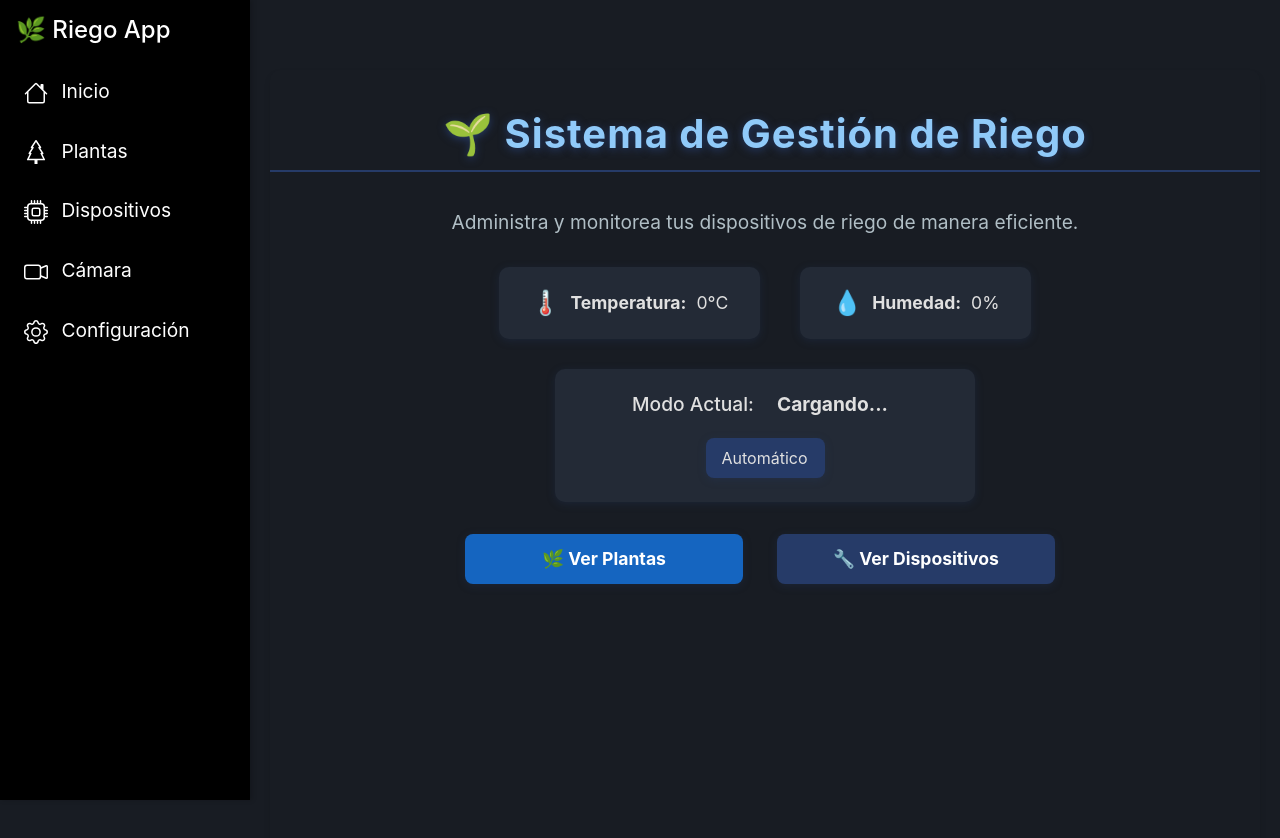
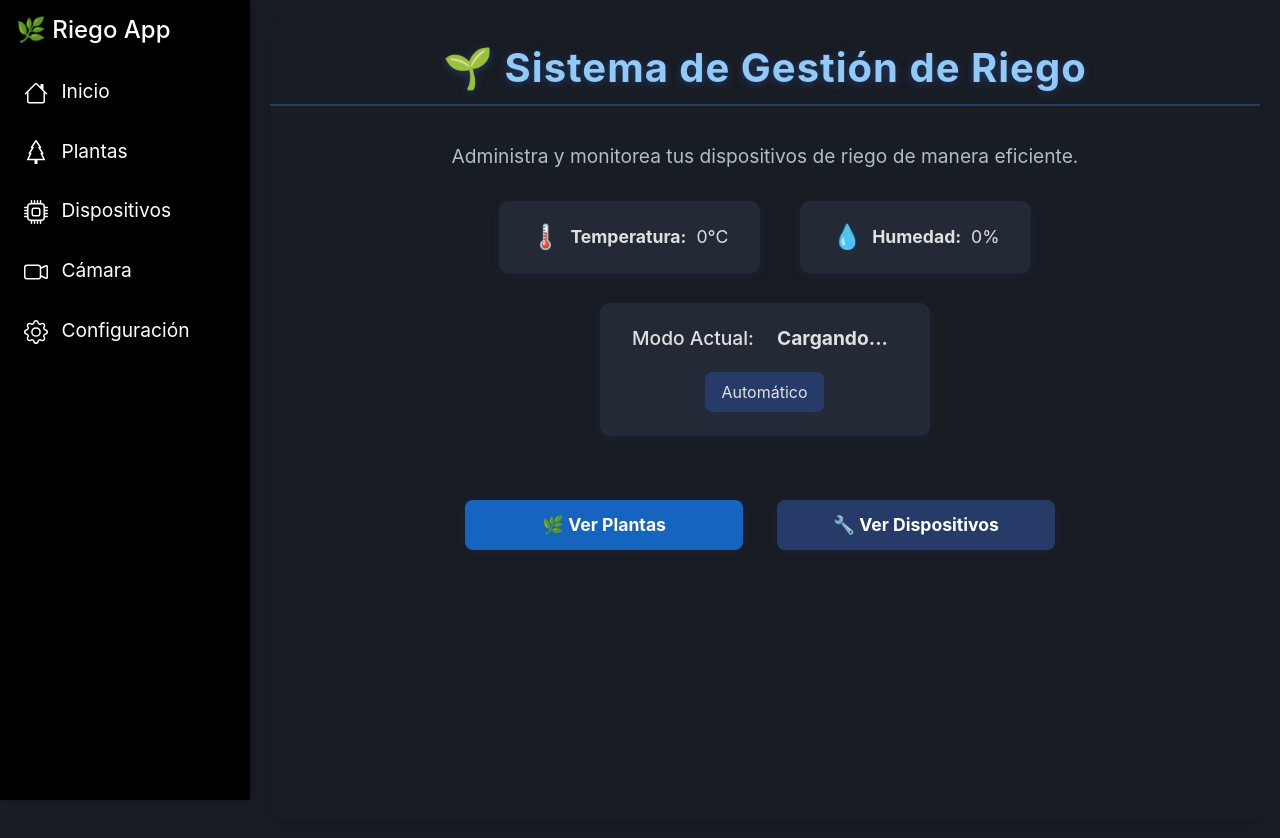
Before and after one commit to sgavela12/frontend-riego, a React (Create React App) app: page / in a window 1280 px wide. Shown: the top 838 px of the page. Built offline with nearby package versions, Linux system fonts and the light colour scheme; no server answers.

Commit message:
Ajustar el padding y margen del contenedor principal para mejorar la disposición del contenido en la página de inicio.

```diff
--- a/src/css/Home.css
+++ b/src/css/Home.css
@@ -5,17 +5,20 @@ body {
 
 .home-container {
   text-align: center;
-  padding: 40px 0 30px 0;
+  padding: 24px 0 24px 0;      /* Menos padding arriba y abajo */
   background: #181c23;
   min-height: 100vh;
   border-radius: 10px;
   box-shadow: 0 4px 6px rgba(0, 0, 0, 0.1);
   max-width: 800px;
-  margin: 50px auto;
+  margin: 0 auto;              /* Solo centrado horizontal */
   box-sizing: border-box;
   width: 100%;
   max-width: 100vw;
   overflow-x: hidden;
+  display: flex;
+  flex-direction: column;
+  justify-content: flex-start; /* El contenido empieza arriba */
 }
 
 .home-title {
```
